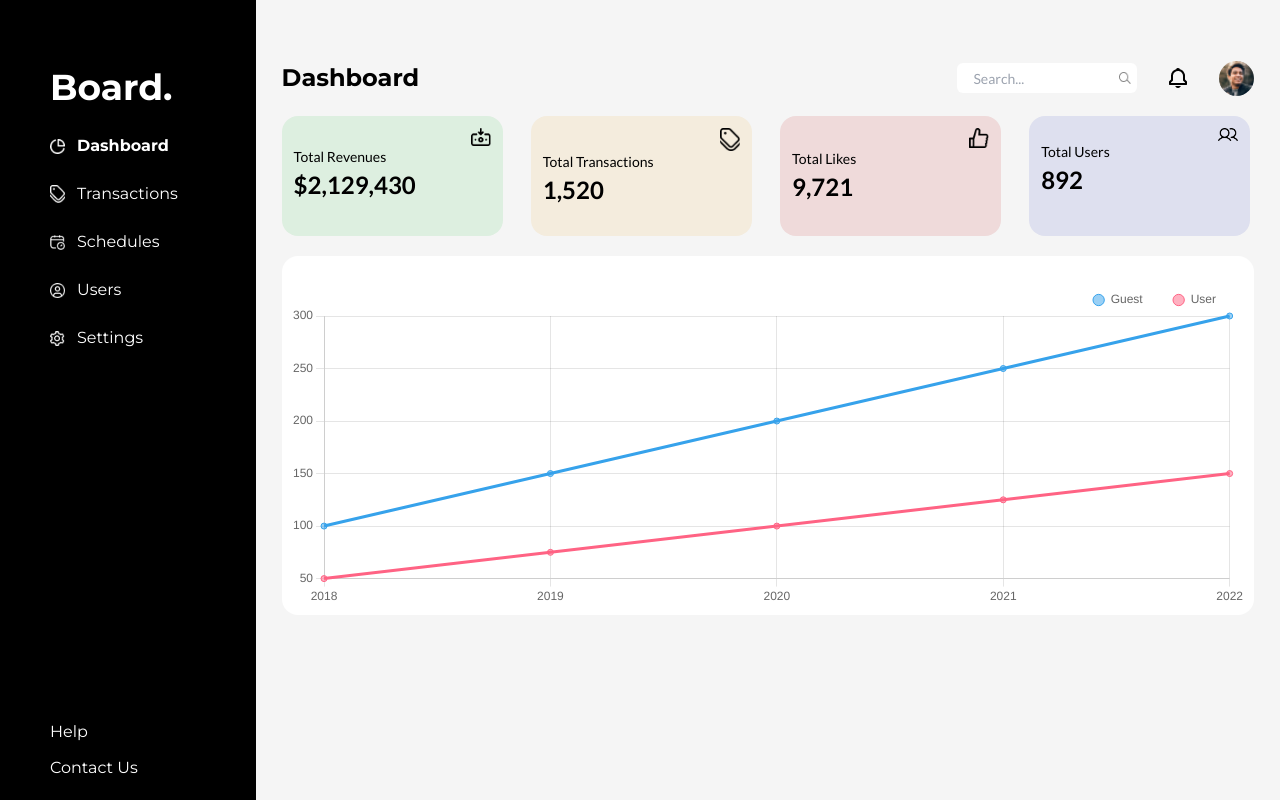
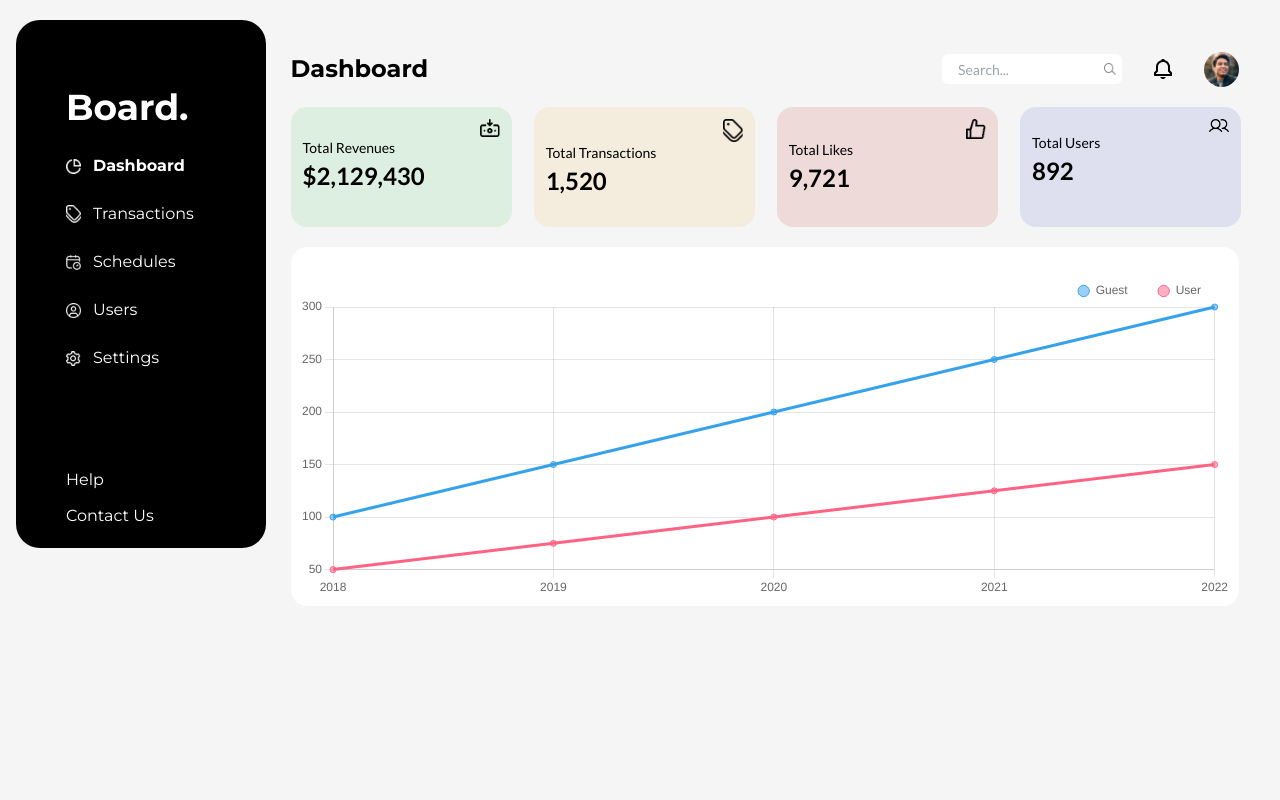
Before and after one commit to Avin008/Listed-Dashboard-Assignment, a Next.js app: page /dashboard in a window 1280 px wide. Built offline with nearby package versions, Linux system fonts and the light colour scheme.

Commit message:
style: changed layout padding

```diff
--- a/src/app/dashboard/layout.tsx
+++ b/src/app/dashboard/layout.tsx
@@ -2,10 +2,12 @@ import { ContactMenu, Navbar, Sidebar } from "@/components";
 
 const DashboardLayout = ({ children }: { children: React.ReactElement }) => {
   return (
-    <main className="grid min-h-screen grid-cols-10 bg-[#F5F5F5]">
-      <div className="col-span-2 bg-[#000000]">
-        <Sidebar />
-        <ContactMenu />
+    <main className="grid min-h-screen grid-cols-10 bg-[#F5F5F5] p-4">
+      <div className="relative col-span-2">
+        <div className="sticky top-5 h-[33rem] rounded-3xl bg-black">
+          <Sidebar />
+          <ContactMenu />
+        </div>
       </div>
       <div className="col-span-8">{children}</div>
     </main>
--- a/src/app/dashboard/page.tsx
+++ b/src/app/dashboard/page.tsx
@@ -22,7 +22,7 @@ const dummyData = [
 
 const DashboardPage = () => {
   return (
-    <div className="mx-auto mt-[60px] w-[95%] space-y-5">
+    <div className="mx-auto mt-[35px] w-[95%] space-y-5">
       <Navbar />
       <div className="mt-[40px] grid grid-cols-4 gap-6">
         {data.map((x) => (
```
